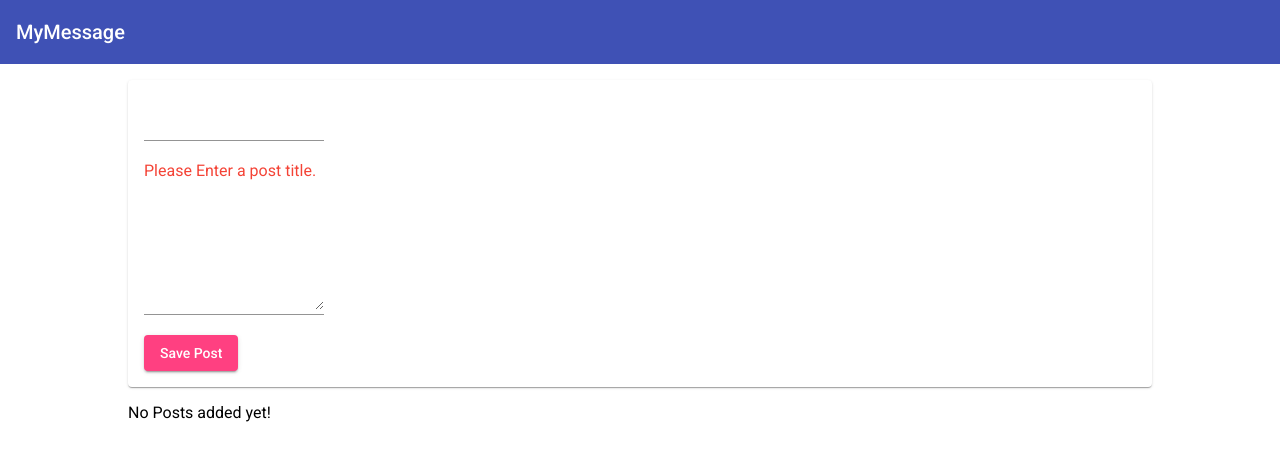
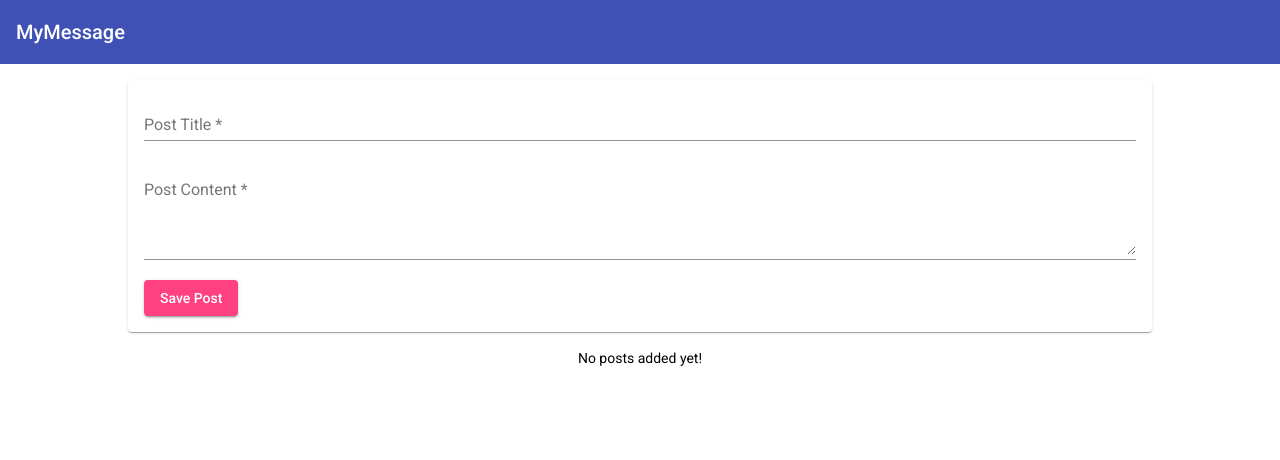
Before and after one commit to statst/blog-app-frontend, an Angular app: page / in a window 1280 px wide. Shown: the top 460 px of the page. Built offline with nearby package versions, Linux system fonts and the light colour scheme.

Commit message:
added edit and delete buttons

```diff
--- a/src/app/app.component.html
+++ b/src/app/app.component.html
@@ -1,6 +1,6 @@
 
 <app-header></app-header>
 <main>
-<app-post-create (postCreated) = "onPostAdded($event)"></app-post-create>
-<app-post-list [posts] = "storedPosts"></app-post-list>
+<app-post-create ></app-post-create>
+<app-post-list ></app-post-list>
 </main>
--- a/src/app/app.component.ts
+++ b/src/app/app.component.ts
@@ -1,14 +1,10 @@
 import { Component } from '@angular/core'
-// import { Post } from './posts/post.model'
+
 @Component({
   selector: 'app-root',
   templateUrl: './app.component.html',
   styleUrls: ['./app.component.css']
 })
 export class AppComponent {
-  storedPosts = [];
 
-  onPostAdded(post){
-    this.storedPosts.push(post);
-  }
 }
--- a/src/app/posts/post-create/post-create.component.css
+++ b/src/app/posts/post-create/post-create.component.css
@@ -1,4 +1,4 @@
-
-textarea{
+mat-form-field,
+textarea {
   width: 100%;
 }
--- a/src/app/posts/post-create/post-create.component.html
+++ b/src/app/posts/post-create/post-create.component.html
@@ -1,20 +1,14 @@
-
 <mat-card>
-  <form (submit) = "onAddPost(postForm)" #postForm= "ngForm">
+  <form (submit)="onAddPost(postForm)" #postForm="ngForm">
     <mat-form-field>
-      <input matInput type="text" name = "title" ngModel required minlength="6" #title="ngModel">
+      <input matInput type="text" name="title" ngModel required minlength="3" placeholder="Post Title" #title="ngModel">
+      <mat-error *ngIf="title.invalid">Please enter a post title.</mat-error>
     </mat-form-field>
-    <mat-error *ngIf= "title.invalid">Please Enter a post title.</mat-error>
-      <mat-form-field>
-        <textarea matInput rows="6" name = "content" ngModel required #content= "ngModel"></textarea>
-        <mat-error *ngIf="content.invalid">Please Enter a content.</mat-error>
-      </mat-form-field>
-
-      <!-- <mat-form-field>
-        <textarea matInput rows="6" [(ngModel)]="enteredContent"></textarea>
-      </mat-form-field> -->
-      <br>
-      <button mat-raised-button color="accent" type="submit">Save Post</button>
+    <mat-form-field>
+      <textarea matInput rows="4" name="content" ngModel required placeholder="Post Content"
+        #content="ngModel"></textarea>
+      <mat-error *ngIf="content.invalid">Please enter a post title.</mat-error>
+    </mat-form-field>
+    <button mat-raised-button color="accent" type="submit">Save Post</button>
   </form>
-
 </mat-card>
--- a/src/app/posts/post-create/post-create.component.ts
+++ b/src/app/posts/post-create/post-create.component.ts
@@ -1,26 +1,24 @@
-import { Component, EventEmitter, Output } from '@angular/core';
-import { NgForm } from '@angular/forms';
-import { Post } from '../post.model';
+import { Component } from "@angular/core";
+import { NgForm } from "@angular/forms";
 
-
+import { PostsService } from "../posts.service";
 
 @Component({
-  selector: 'app-post-create',
-  templateUrl: './post-create.component.html',
-  styleUrls: ['./post-create.component.css']
+  selector: "app-post-create",
+  templateUrl: "./post-create.component.html",
+  styleUrls: ["./post-create.component.css"]
 })
-
-
-export class PostCreateComponent{
+export class PostCreateComponent {
   enteredTitle = "";
   enteredContent = "";
-  @Output() postCreated = new EventEmitter<Post>();
-  onAddPost(form: NgForm){
-    if(form.invalid){
+
+  constructor(public postsService: PostsService) { }
+
+  onAddPost(form: NgForm) {
+    if (form.invalid) {
       return;
     }
-    const post: Post = {title: form.value.title, content: form.value.content }
-    this.postCreated.emit(post);
+    this.postsService.addPost(form.value.title, form.value.content);
+    form.resetForm();
   }
-
 }
--- a/src/app/posts/post-list/post-list.component.css
+++ b/src/app/posts/post-list/post-list.component.css
@@ -1,9 +1,8 @@
-:host{
+:host {
   display: block;
   margin-top: 1rem;
 }
 
-.info
--text {
+.info-text {
   text-align: center;
 }
--- a/src/app/posts/post-list/post-list.component.html
+++ b/src/app/posts/post-list/post-list.component.html
@@ -1,10 +1,13 @@
-<mat-accordion multi = "true" *ngIf = "posts.length > 0">
+<mat-accordion multi="true" *ngIf="posts.length > 0">
   <mat-expansion-panel *ngFor="let post of posts">
     <mat-expansion-panel-header>
       {{ post.title }}
     </mat-expansion-panel-header>
     <p>{{ post.content }}</p>
+    <mat-action-row>
+      <button mat-button color="primary">EDIT</button>
+      <button mat-button color="warn">DELETE</button>
+    </mat-action-row>
   </mat-expansion-panel>
 </mat-accordion>
-
-<p class="info-text mat-body1" *ngIf="posts.length <= 0">No Posts added yet!</p>
+<p class="info-text mat-body-1" *ngIf="posts.length <= 0">No posts added yet!</p>
--- a/src/app/posts/post-list/post-list.component.ts
+++ b/src/app/posts/post-list/post-list.component.ts
@@ -1,12 +1,14 @@
-import { Component, Input } from '@angular/core'
+import { Component, OnInit, OnDestroy } from '@angular/core'
+import { Subscription } from 'rxjs'
 import { Post } from '../post.model'
 import { PostsService } from '../posts.service'
+
 @Component({
   selector: 'app-post-list',
   templateUrl: './post-list.component.html',
   styleUrls: ['./post-list.component.css'],
 })
-export class PostListComponent {
+export class PostListComponent implements OnInit, OnDestroy{
   // posts = [
   //   { title: 'First Post', content: "This is the first post\'s content" },
   //   { title: 'Second Post', content: "This is the second post\'s content" },
@@ -14,9 +16,20 @@
   //   { title: 'Fourth Post', content: "This is the fourth post\'s content" },
   //   { title: 'Fifth Post', content: "This is the fifth post\'s content" },
   // ];
-  @Input() posts = [];
-postsService: PostsService;
-  constructor(postsService: PostsService) {
-    this.postsService = postsService;
+  posts: Post[] = [];
+  private postsSub: Subscription
+
+  constructor( public postsService: PostsService) {
+
+  }
+  ngOnInit(){
+    this.posts=this.postsService.getPosts();
+    this.postsSub = this.postsService.getPostUpdateListener().subscribe((posts: Post[]) =>{
+      this.posts = posts;
+    });
+  }
+
+  ngOnDestroy(){
+    this.postsSub.unsubscribe();
   }
 }
--- a/src/app/posts/posts.service.ts
+++ b/src/app/posts/posts.service.ts
@@ -1,15 +1,24 @@
-import { Post } from './post.model'
 import { Injectable } from '@angular/core';
+import { Subject } from 'rxjs';
 
-@Injectable({providedIn: 'root'})
-export class PostsService{
+import { Post } from './post.model';
+
+@Injectable({ providedIn: 'root' })
+export class PostsService {
   private posts: Post[] = [];
+  private postsUpdated = new Subject<Post[]>();
 
-  getPosts(){
+  getPosts() {
     return [...this.posts];
   }
-  addPost(title: string, content: string){
-    const post: Post = {title: title, content: content};
+
+  getPostUpdateListener() {
+    return this.postsUpdated.asObservable();
+  }
+
+  addPost(title: string, content: string) {
+    const post: Post = { title: title, content: content };
     this.posts.push(post);
+    this.postsUpdated.next([...this.posts]);
   }
 }
```
